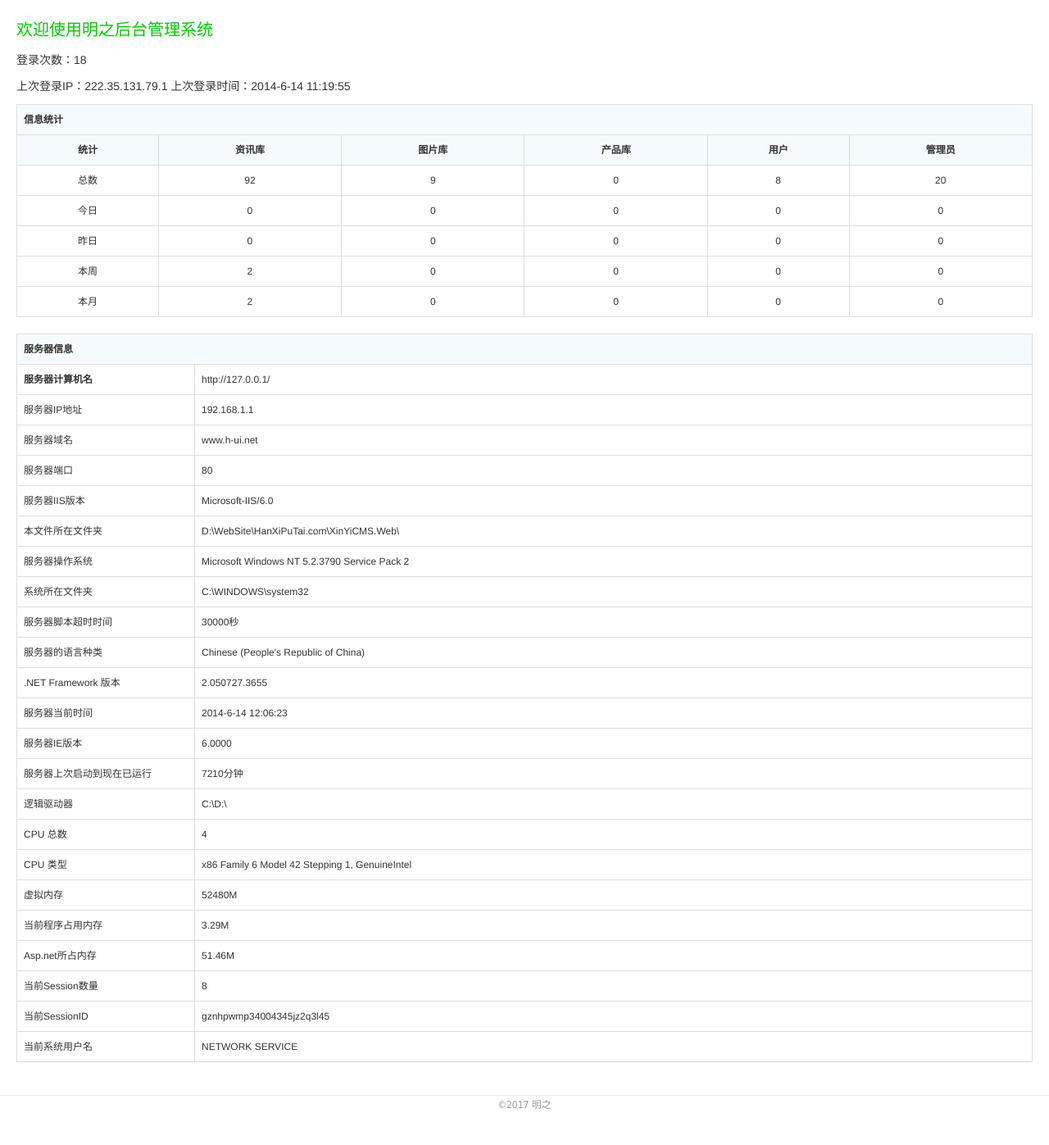
After one commit to mstao/mingzhi, a PHP site: the page made by Application/Admin/View/Index/welcome.html in a window 1280 px wide. The commit adds this page. Shown: the whole page at 82% size. Run offline with PHP 8.4, Linux system fonts and the light colour scheme; the template is opened without the code that fills it, so the values that code supplies are empty.

Commit message:
优化前台

```diff
--- a/Application/Admin/Model/AdminUserModel.class.php
+++ b/Application/Admin/Model/AdminUserModel.class.php
@@ -9,7 +9,7 @@ use Think\Model;
  * @author mingshan
  *
  */
-class UserModel extends Model{
+class AdminUserModel extends Model{
 
     /**
      * 制作一个方法对用户名和密码进行校验（后台管理）
@@ -32,6 +32,8 @@ class UserModel extends Model{
             return false;
         }
     }
+
+
     /**
      * 获取后台管理人员的信息
      * @param unknown $uid
--- a/Application/Admin/View/AdminUser/login.html
+++ b/Application/Admin/View/AdminUser/login.html
@@ -48,14 +48,14 @@ a:hover{color:#bd0a01;text-decoration:underline;}
                 <ul class="admin_items">
                     <li>
                         <label for="user">用户名：</label>
-                        <input type="text" name="username" placeholder="用户名" id="loginusername" size="40" class="admin_input_style" />
+                        <input type="text" name="username" placeholder="用户名" id="loginusername" size="40" autocomplete="off" class="admin_input_style" />
                     </li>
                     <li>
                         <label for="pwd">密码：</label>
-                        <input type="password" name="password" placeholder="密码" id="loginpassword" size="40" class="admin_input_style" />
+                        <input type="password" name="password" placeholder="密码" id="loginpassword" size="40" autocomplete="off" class="admin_input_style" />
                     </li>
                     <li>
-                        <input type="submit" tabindex="3" value="提交" class="btn btn-primary" />
+                        <input type="click"  value="提交" class="btn btn-primary" />
                     </li>
                 </ul>
                 </form>
--- /dev/null
+++ b/Application/Admin/View/Index/welcome.html
@@ -0,0 +1,192 @@
+<!DOCTYPE HTML>
+<html>
+<head>
+<meta charset="utf-8">
+<meta name="renderer" content="webkit|ie-comp|ie-stand">
+<meta http-equiv="X-UA-Compatible" content="IE=edge">
+<meta name="viewport" content="width=device-width,initial-scale=1,minimum-scale=1.0,maximum-scale=1.0,user-scalable=no" />
+<meta http-equiv="Cache-Control" content="no-siteapp" />
+<!--[if lt IE 9]>
+<script type="text/javascript" src="__ADMIN_JS__/html5.js"></script>
+<script type="text/javascript" src="__ADMIN_JS__/respond.min.js"></script>
+<script type="text/javascript" src="__ADMIN_JS__/PIE_IE678.js"></script>
+<![endif]-->
+<link type="text/css" rel="stylesheet" href="__ADMIN_CSS__/H-ui.css"/>
+<link type="text/css" rel="stylesheet" href="__ADMIN_CSS__/H-ui.admin.css"/>
+<link type="text/css" rel="stylesheet" href="__ADMIN_FONT__/font-awesome.min.css"/>
+<!--[if IE 7]>
+<link href="__ADMIN_CSS__/font-awesome-ie7.min.css" rel="stylesheet" type="text/css" />
+<![endif]-->
+<title>我的桌面</title>
+</head>
+<body>
+<div class="pd-20" style="padding-top:20px;">
+  <p class="f-20 text-success">欢迎使用明之后台管理系统</p>
+  <p>登录次数：18 </p>
+  <p>上次登录IP：222.35.131.79.1  上次登录时间：2014-6-14 11:19:55</p>
+  <table class="table table-border table-bordered table-bg">
+    <thead>
+      <tr>
+        <th colspan="7" scope="col">信息统计</th>
+      </tr>
+      <tr class="text-c">
+        <th>统计</th>
+        <th>资讯库</th>
+        <th>图片库</th>
+        <th>产品库</th>
+        <th>用户</th>
+        <th>管理员</th>
+      </tr>
+    </thead>
+    <tbody>
+      <tr class="text-c">
+        <td>总数</td>
+        <td>92</td>
+        <td>9</td>
+        <td>0</td>
+        <td>8</td>
+        <td>20</td>
+      </tr>
+      <tr class="text-c">
+        <td>今日</td>
+        <td>0</td>
+        <td>0</td>
+        <td>0</td>
+        <td>0</td>
+        <td>0</td>
+      </tr>
+      <tr class="text-c">
+        <td>昨日</td>
+        <td>0</td>
+        <td>0</td>
+        <td>0</td>
+        <td>0</td>
+        <td>0</td>
+      </tr>
+      <tr class="text-c">
+        <td>本周</td>
+        <td>2</td>
+        <td>0</td>
+        <td>0</td>
+        <td>0</td>
+        <td>0</td>
+      </tr>
+      <tr class="text-c">
+        <td>本月</td>
+        <td>2</td>
+        <td>0</td>
+        <td>0</td>
+        <td>0</td>
+        <td>0</td>
+      </tr>
+    </tbody>
+  </table>
+  <table class="table table-border table-bordered table-bg mt-20">
+    <thead>
+      <tr>
+        <th colspan="2" scope="col">服务器信息</th>
+      </tr>
+    </thead>
+    <tbody>
+      <tr>
+        <th width="200">服务器计算机名</th>
+        <td><span id="lbServerName">http://127.0.0.1/</span></td>
+      </tr>
+      <tr>
+        <td>服务器IP地址</td>
+        <td>192.168.1.1</td>
+      </tr>
+      <tr>
+        <td>服务器域名</td>
+        <td>www.h-ui.net</td>
+      </tr>
+      <tr>
+        <td>服务器端口 </td>
+        <td>80</td>
+      </tr>
+      <tr>
+        <td>服务器IIS版本 </td>
+        <td>Microsoft-IIS/6.0</td>
+      </tr>
+      <tr>
+        <td>本文件所在文件夹 </td>
+        <td>D:\WebSite\HanXiPuTai.com\XinYiCMS.Web\</td>
+      </tr>
+      <tr>
+        <td>服务器操作系统 </td>
+        <td>Microsoft Windows NT 5.2.3790 Service Pack 2</td>
+      </tr>
+      <tr>
+        <td>系统所在文件夹 </td>
+        <td>C:\WINDOWS\system32</td>
+      </tr>
+      <tr>
+        <td>服务器脚本超时时间 </td>
+        <td>30000秒</td>
+      </tr>
+      <tr>
+        <td>服务器的语言种类 </td>
+        <td>Chinese (People's Republic of China)</td>
+      </tr>
+      <tr>
+        <td>.NET Framework 版本 </td>
+        <td>2.050727.3655</td>
+      </tr>
+      <tr>
+        <td>服务器当前时间 </td>
+        <td>2014-6-14 12:06:23</td>
+      </tr>
+      <tr>
+        <td>服务器IE版本 </td>
+        <td>6.0000</td>
+      </tr>
+      <tr>
+        <td>服务器上次启动到现在已运行 </td>
+        <td>7210分钟</td>
+      </tr>
+      <tr>
+        <td>逻辑驱动器 </td>
+        <td>C:\D:\</td>
+      </tr>
+      <tr>
+        <td>CPU 总数 </td>
+        <td>4</td>
+      </tr>
+      <tr>
+        <td>CPU 类型 </td>
+        <td>x86 Family 6 Model 42 Stepping 1, GenuineIntel</td>
+      </tr>
+      <tr>
+        <td>虚拟内存 </td>
+        <td>52480M</td>
+      </tr>
+      <tr>
+        <td>当前程序占用内存 </td>
+        <td>3.29M</td>
+      </tr>
+      <tr>
+        <td>Asp.net所占内存 </td>
+        <td>51.46M</td>
+      </tr>
+      <tr>
+        <td>当前Session数量 </td>
+        <td>8</td>
+      </tr>
+      <tr>
+        <td>当前SessionID </td>
+        <td>gznhpwmp34004345jz2q3l45</td>
+      </tr>
+      <tr>
+        <td>当前系统用户名 </td>
+        <td>NETWORK SERVICE</td>
+      </tr>
+    </tbody>
+  </table>
+</div>
+<footer>
+  &copy;2017 明之
+</footer>
+<script type="text/javascript" src="__ADMIN_JS__/jquery.min.js"></script>
+
+</body>
+</html>
--- a/Application/Common/Conf/config.php
+++ b/Application/Common/Conf/config.php
@@ -12,7 +12,7 @@ return array(
     'TMPL_R_DELIM'          =>    '}>',
     //**************设置伪静态************
     'URL_HTML_SUFFIX'       =>   '',              //默认后缀
-    'SHOW_PAGE_TRACE'       =>   FALSE,                //开启页面trace
+    'SHOW_PAGE_TRACE'       =>   TRUE,                //开启页面trace
     //******定义常用css,js,images路径*******
     'TMPL_PARSE_STRING'     =>   array(                //定义常用路径
            __HOME_CSS__     =>   __ROOT__.'/Public/Home/css',
@@ -21,14 +21,14 @@ return array(
            __ADMIN_CSS__    =>   __ROOT__.'/Public/Admin/css',
            __ADMIN_JS__     =>   __ROOT__.'/Public/Admin/js',
            __ADMIN_IMAGES__ =>   __ROOT__.'/Public/Admin/images',
-           __ADMIN_FONT__  =>   __ROOT__.'/Public/Admin/font',
+           __ADMIN_FONT__   =>   __ROOT__.'/Public/Admin/font',
     ),
 
     //*****************定义上传路径 ,公共资源路径************
     'UPLOADS_PATH'          =>	__ROOT__.'/Uploads/',
     'PUBLIC_PATH'           =>	__ROOT__.'/Public/',
     //*****************URL**************
-    'URL_MODEL'             =>  1,                      // 为了兼容性更好而设置成1 如果确认服务器开启了mod_rewrite 请设置为 2
+    'URL_MODEL'             =>  2,                      // 为了兼容性更好而设置成1 如果确认服务器开启了mod_rewrite 请设置为 2
     'URL_CASE_INSENSITIVE'  =>  true,                   //url 不区分大小写  为TRUE不区分大小写
     //****************SESSION设置*****************
    'SESSION_OPTIONS'        =>  array(
--- a/Application/Home/View/Inbox/writeletter.html
+++ b/Application/Home/View/Inbox/writeletter.html
@@ -10,8 +10,10 @@
 
 
                       <div class="openModal-sixin">
-			             <div class="openModal-sixin-content" contenteditable="true">搜索用户</div>
-			             <div class="openModal-sixin-desc" contenteditable="true">填写私信内容</div>
+			             <!-- <div class="openModal-sixin-content" contenteditable="true">搜索用户</div>
+			              <div class="openModal-sixin-desc" contenteditable="true">填写私信内容</div>  -->
+                          <input type="text" class="openModal-sixin-content" placeholder="搜索用户">
+                          <textarea class="openModal-sixin-desc" placeholder="填写私信内容"></textarea>
                       </div>
                        <div class="openModal-sixin-opr">
                        <a href="javascript:void(0)" class="letter_reset" onclick="$('.mark,.letter-dialog').hide();">取消</a>
--- a/Application/Home/View/Public/notification_content.html
+++ b/Application/Home/View/Public/notification_content.html
@@ -1,4 +1,4 @@
-<ul>
+
 <volist name="notification_content" id="no_content">
 <if condition="$no_content['flag'] eq 'za'">
 
@@ -57,5 +57,3 @@
 
 </if>
 </volist>
-
-</ul>
--- a/Application/Home/View/Public/notification_focus.html
+++ b/Application/Home/View/Public/notification_focus.html
@@ -1,6 +1,5 @@
-<ul>
+
 <volist name="notification_content" id="no">
 <li class="no-list-li">
 <a href="<{:U('Home/Profile/index',array('u'=>$no['sender_uid']))}>"><{$no.username}></a>关注了你</li>
 </volist>
-</ul>
--- a/Application/Home/View/Public/notification_upvote.html
+++ b/Application/Home/View/Public/notification_upvote.html
@@ -1,5 +1,4 @@
-<ul>
+
 <volist name="notification_content" id="no">
 <li class="no-list-li"><a href="<{:U('Home/Profile/index',array('u'=>$no['sender_uid']))}>"><{$no.username}></a>赞同了<a href="javascript:void(0);"><{$no.answer_content|getTextUnits|msubstr}></a></li>
 </volist>
-</ul>
--- a/Public/Home/js/notifications.js
+++ b/Public/Home/js/notifications.js
@@ -28,7 +28,7 @@ $(function(){
 					},
 					success:function(data){
 
-						if(data.replace(/(^\s*)|(\s*$)/g,"")=="<ul></ul>"){
+						if(data.replace(/(^\s*)|(\s*$)/g,"")==""){
 							$('#s').html('<div class="no-notifications"><img src="'+HOME_IMAGES+'/notifications.png"/><br><span>没有更多消息</span>   </div>');
 						}else{
 							$('#s').html(data);
@@ -74,7 +74,7 @@ $(function(){
 				},
 				success:function(data){
 
-					if(data.replace(/(^\s*)|(\s*$)/g,"")=="<ul></ul>"){
+					if(data.replace(/(^\s*)|(\s*$)/g,"")==""){
 						$('#f').html('<span class="no-message">你收到的赞同会在这里显示</span>');
 					}else{
 						$('#f').html(data);
@@ -112,7 +112,7 @@ $(function(){
 				},
 				success:function(data){
 
-					if(data.replace(/(^\s*)|(\s*$)/g,"")=="<ul></ul>"){
+					if(data.replace(/(^\s*)|(\s*$)/g,"")==""){
 						$('#g').html('<span class="no-message">有人关注你时会显示在这里</span>');
 					}else{
 						$('#g').html(data);
```
Also changed, not shown: Application/Admin/Controller/IndexController.class.php (+16 -2 lines), Application/Admin/View/Index/index.html (+20 -31 lines), Application/Home/View/Public/header.html (+6 -1 lines), Public/Admin/js/form.js (+12 -8 lines), Public/Home/css/inbox.css (+44 -23 lines), Public/Home/css/indexheader.css (+6 -4 lines), Application/Admin/Controller/AdminUserController.class.php (indentation only).
